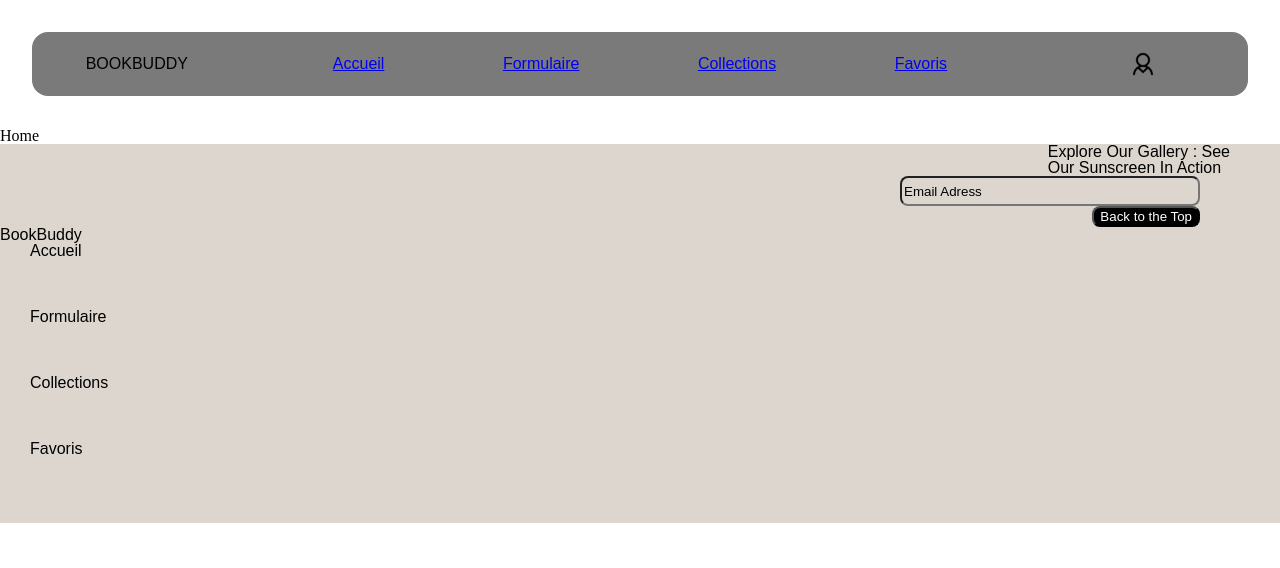
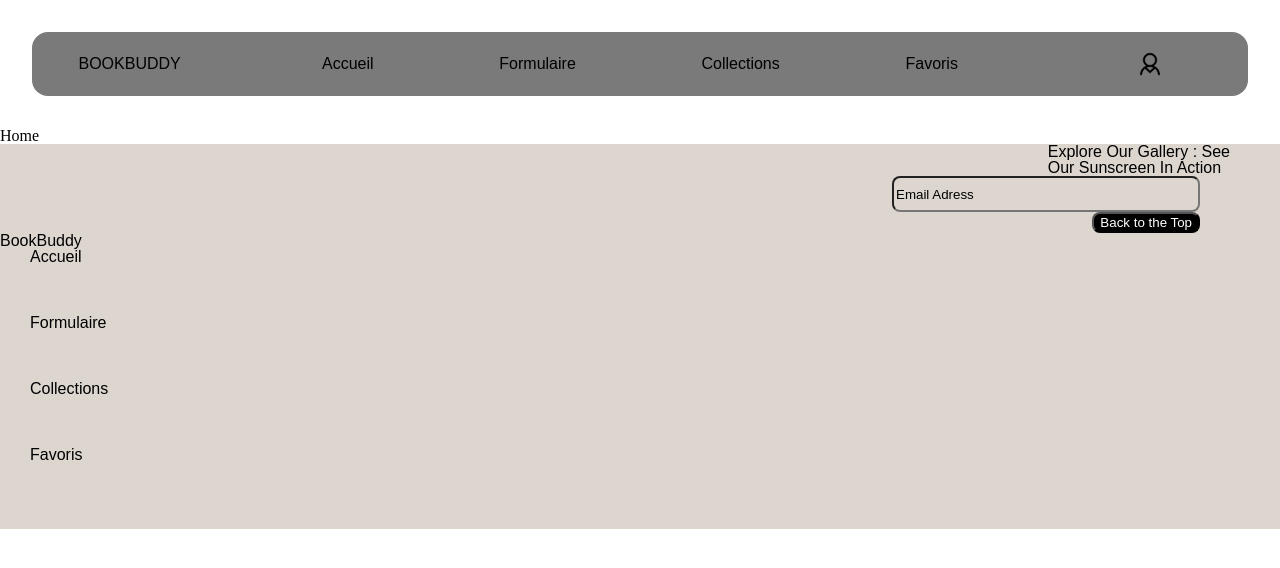
Before and after one commit to alyxandre-beniahia/bookBuddy, a React (Vite) app in the folder front-end/: page / in a window 1280 px wide. Shown: the top 568 px of the page. Built offline with nearby package versions, Linux system fonts and the light colour scheme; a web font is replaced by a local one.

Commit message:
maj navbar and reset

```diff
--- a/front-end/src/scss/base/reset.scss
+++ b/front-end/src/scss/base/reset.scss
@@ -1,46 +1,43 @@
-*, *:before, *:after{
-    box-sizing: border-box;
-  }
-
-  html, body, div, span, object, iframe, figure, h1, h2, h3, h4, h5, h6, p, blockquote, pre, a, code, em, img, small, strike, strong, sub, sup, tt, b, u, i, ol, ul, li, fieldset, form, label, table, caption, tbody, tfoot, thead, tr, th, td, main, canvas, embed, footer, header, nav, section, video{
+html, body, div, span, applet, object, iframe,
+h1, h2, h3, h4, h5, h6, p, blockquote, pre,
+a, abbr, acronym, address, big, cite, code,
+del, dfn, em, img, ins, kbd, q, s, samp,
+small, strike, strong, sub, sup, tt, var,
+b, u, i, center,
+dl, dt, dd, ol, ul, li,
+fieldset, form, label, legend,
+table, caption, tbody, tfoot, thead, tr, th, td,
+article, aside, canvas, details, embed,
+figure, figcaption, footer, header, hgroup,
+menu, nav, output, ruby, section, summary,
+time, mark, audio, video {
 	margin: 0;
 	padding: 0;
 	border: 0;
 	font-size: 100%;
 	font: inherit;
 	vertical-align: baseline;
-    text-rendering: optimizeLegibility;
-    -webkit-font-smoothing: antialiased;
-    text-size-adjust: none;
 }
-
-  footer, header, nav, section, main{
+/* HTML5 display-role reset for older browsers */
+article, aside, details, figcaption, figure,
+footer, header, hgroup, menu, nav, section {
 	display: block;
 }
-
-  body{
+body {
 	line-height: 1;
 }
-
-  ol, ul{
+ol, ul {
 	list-style: none;
 }
-
-  blockquote, q{
+blockquote, q {
 	quotes: none;
 }
-
-  blockquote:before, blockquote:after, q:before, q:after{
+blockquote:before, blockquote:after,
+q:before, q:after {
 	content: '';
 	content: none;
 }
-
-  table{
+table {
 	border-collapse: collapse;
 	border-spacing: 0;
 }
-
-  input{
-    -webkit-appearance: none;
-    border-radius: 0;
-  }
--- a/front-end/src/scss/components/navbar.scss
+++ b/front-end/src/scss/components/navbar.scss
@@ -1,8 +1,4 @@
 @import url('https://fonts.googleapis.com/css2?family=Red+Rose:wght@400;700&display=swap');
-
-header .navBar a{
-    padding: 0;
-}
 
 .navBar{
     display: flex;
@@ -36,6 +32,12 @@
     padding: 0 3rem 0 3rem;
 }
 
+.navBar .divCenter a{
+    text-decoration: none;
+    border: none;
+    color: inherit;
+}
+
 .navBar .divRight{
     display: flex;
     justify-content: center;
```
Lines whose indentation alone changed are shown as unchanged.
